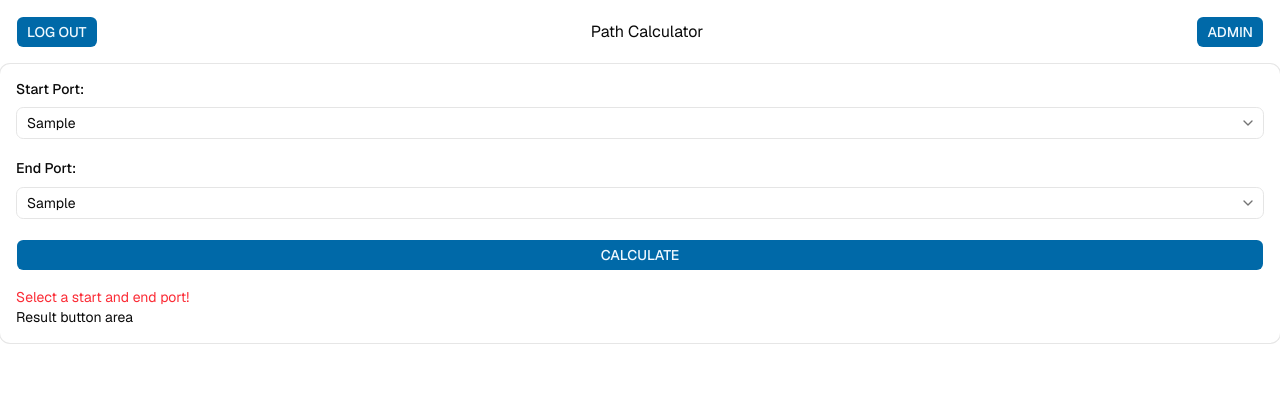
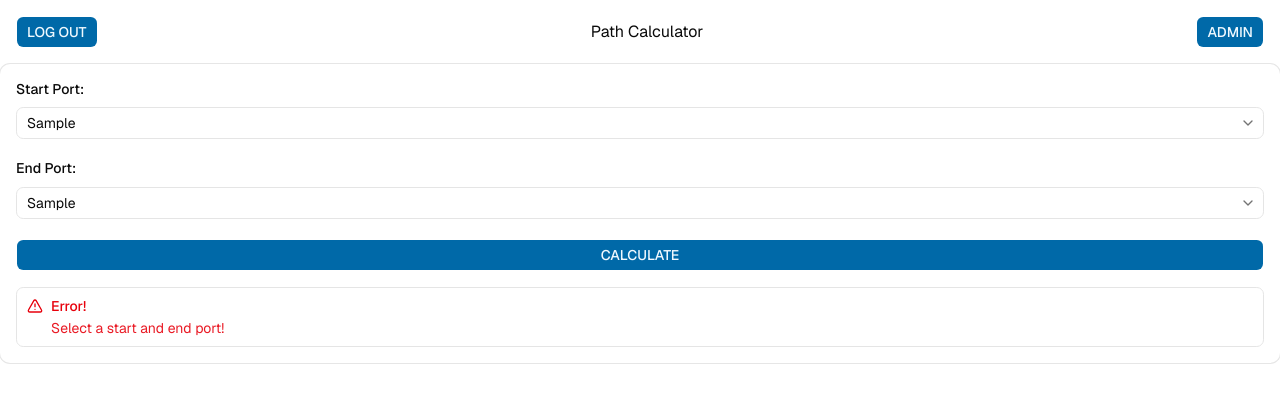
Before and after one commit to Kieran-Mahon/Patch-Calculator, a Next.js app: page /calculator in a window 1280 px wide. Both pictures are taken after typing "Sample", "Sample" into the empty fields and a click on the button "CALCULATE". Shown: the top 402 px of the page. Built offline with nearby package versions, Linux system fonts and the light colour scheme.

Commit message:
Result screen working

```diff
--- a/app/calculator/(search)/page.js
+++ b/app/calculator/(search)/page.js
@@ -3,6 +3,8 @@ import { useState } from "react";
 import SearchView from "./searchview";
 import { useRouter } from 'next/navigation'
 import SearchModel from "./searchmodel";
+import Edge from "@/lib/Edge";
+import Node from "@/lib/Node";
 
 export default function Home() {
   const router = useRouter()
@@ -13,6 +15,8 @@ export default function Home() {
   const [startPort, setStartPort] = useState(null);
   const [endPort, setEndPort] = useState(null);
   const [errorMessage, setErrorMessage] = useState("");
+  const [results, setResults] = useState([]);
+  const [pathFound, setPathFound] = useState(false);
 
   const logout = () => {
     router.push('/');
@@ -20,6 +24,12 @@ export default function Home() {
 
   const openAdmin = () => {
     router.push('/admin');
+  }
+
+  const openResults = () => {
+    //Turn the results into JSON
+    const data = encodeURIComponent(JSON.stringify(PathDisplayCleanUp(results)));
+    router.push('/calculator/result?data=' + data);
   }
 
   const calculateShortestPath = () => {
@@ -38,12 +48,24 @@ export default function Home() {
       return;
     }
 
-    //console.log(Dijkstra(searchModel.getGraph(), startPort, endPort, new Map(), new Map()));
     //Get references via the label
     const start = searchModel.getGraph().getNodes().find(n => n.label === startPort);
     const end = searchModel.getGraph().getNodes().find(n => n.label === endPort);
 
-    console.log(YenKSP(searchModel.getGraph(), start, end, 3));
+    //Find the 3 shortest paths
+    const paths = YenKSP(searchModel.getGraph(), start, end, 3);
+    setResults(paths);
+    console.log(paths);
+
+    //Check if any were found
+    if (paths.length == 0) {
+      //None found
+      setPathFound(false);
+      setErrorMessage("No Path Found!");
+    } else {
+      //Path found
+      setPathFound(true);
+    }
   }
 
 
@@ -52,7 +74,7 @@ export default function Home() {
       return [{
         path: [start],
         distance: 0
-        }];
+      }];
     }
 
     //Find shortest path
@@ -175,7 +197,17 @@ export default function Home() {
       acceptedKeys.add(pathKey(nextPath.path));
     }
 
-    return A;
+    //Add keys to the accepted list
+    let keyedList = [];
+    for (let i = 0; i < A.length; i++) {
+      keyedList[i] = {
+        key: 'Option ' + (i + 1),
+        distance: A[i].distance,
+        path: A[i].path
+      };
+    }
+
+    return keyedList;
   };
 
   //Dijkstra's shortest path algorithm which is used to find the shortest path within the Yen algorithm
@@ -296,6 +328,56 @@ export default function Home() {
     };
   }
 
+  const PathDisplayCleanUp = (options) => {
+    const cleanedOptions = [];
+
+    options.forEach(path => {
+      const currentCleanOption = [];
+
+      //Save the first node to the cleaned list as a dummy node
+      var previousNode = path.path[0];
+      const dummyNode = new Node(previousNode.type, previousNode.label, previousNode.location);
+      currentCleanOption.push(dummyNode);
+
+      //Loop over the next nodes and add them to the list
+      //While there add the edge between it and the last node
+      //Add them as dummy versions to remove any linking between them as this is all display only
+      for (let i = 1; i < path.path.length; i++) {
+        const node = path.path[i];
+
+        //Find the edge
+        var edge = null
+        node.getConnectedEdges().forEach(nodeEdge => {
+          if (nodeEdge.getOppositeNode(node) == previousNode) {
+            edge = nodeEdge;
+          }
+        });
+
+        //Add the edge as a dummy edge, a edge without nodes
+        if (edge != null) { //If statment shouldn't be needed but added in case
+          const dummyEdge = new Edge(edge.type, edge.distance, null, null);
+          currentCleanOption.push(dummyEdge);
+        }
+
+        //Add the node as a dummy node
+        const dummyNode = new Node(node.type, node.label, node.location);
+        currentCleanOption.push(dummyNode);
+
+        //Set the new previous node
+        previousNode = node;
+      }
+
+      //Add the current path to the all paths cleaned list
+      cleanedOptions.push({
+        label: path.key,
+        path: currentCleanOption
+      });
+    });
+
+    //Return the cleaned data
+    return cleanedOptions;
+  }
+
   return (
     <SearchView
       ports={ports}
@@ -307,6 +389,8 @@ export default function Home() {
       logout={logout}
       openAdmin={openAdmin}
       errorMessage={errorMessage}
+      pathFound={pathFound}
+      openResults={openResults}
     />
   )
 }
--- a/app/calculator/(search)/searchview.js
+++ b/app/calculator/(search)/searchview.js
@@ -1,10 +1,12 @@
 "use client"
+import { Alert, AlertDescription, AlertTitle } from "@/components/ui/alert";
 import { Button } from "@/components/ui/button";
 import { Card, CardContent, CardHeader } from "@/components/ui/card";
 import { Combobox, ComboboxContent, ComboboxEmpty, ComboboxInput, ComboboxItem, ComboboxList } from "@/components/ui/combobox";
 import { FieldGroup, Field, FieldLabel } from "@/components/ui/field";
+import { AlertTriangleIcon, MapPin } from "lucide-react";
 
-export default function SearchView({ports, setStartPort, setEndPort, startPort, endPort, calculateShortestPath, logout, openAdmin, errorMessage}) {
+export default function SearchView({ports, setStartPort, setEndPort, startPort, endPort, calculateShortestPath, logout, openAdmin, errorMessage, pathFound, openResults}) {
   return (
     <div>
       <header className="flex items-center justify-between p-4 ">
@@ -55,18 +57,33 @@ export default function SearchView({ports, setStartPort, setEndPort, startPort,
             </Combobox>
             </Field>
             <Field>
-                <Button type="button" onClick={() => {calculateShortestPath()}}>
-                CALCULATE
-                </Button>
+              <Button type="button" onClick={() => {calculateShortestPath()}}>
+              CALCULATE
+              </Button>
             </Field>
           </FieldGroup>
         </CardHeader>
 
         <CardContent>
           {errorMessage != "" &&
-            <p className="text-red-500 text-sm">{errorMessage}</p>
+            <Alert variant="destructive">
+              <AlertTriangleIcon />
+              <AlertTitle>Error!</AlertTitle>
+              <AlertDescription>{errorMessage}</AlertDescription>
+            </Alert>
           }
-          <h1>Result button area</h1>
+          {pathFound == true &&
+            <Alert>
+              <MapPin />
+              <AlertTitle><b>Path Found!</b></AlertTitle>
+              <AlertDescription>
+                <Button type="button" onClick={() => {openResults()}}>
+                  View Options
+                </Button>
+              </AlertDescription>
+            </Alert>
+          }
+
         </CardContent>
       </Card>
     </div>
--- a/app/calculator/result/components/ResultList.js
+++ b/app/calculator/result/components/ResultList.js
@@ -3,12 +3,6 @@ import { Button } from "@/components/ui/button";
 import { Card, CardAction, CardContent, CardHeader, CardTitle } from "@/components/ui/card";
 import { Combobox, ComboboxContent, ComboboxEmpty, ComboboxInput, ComboboxItem, ComboboxList } from "@/components/ui/combobox";
 import { FieldGroup, Field, FieldLabel } from "@/components/ui/field";
-
-const ports = [
-  "Option 1",
-  "Option 2",
-  "Option 3"
-]
 
 export default function ResultList({option}) {
   return (
@@ -18,8 +12,8 @@ export default function ResultList({option}) {
       </CardHeader>
       <CardContent>
         <ul>
-          {option.path.map((port, index) => (
-            <li key={index}>{port}</li>
+          {option.path.map((element, index) => (
+            <li key={index}>{element.type}</li>
           ))}
         </ul>
       </CardContent>
--- a/app/calculator/result/page.js
+++ b/app/calculator/result/page.js
@@ -1,28 +1,27 @@
 "use client"
 import { useState } from "react";
 import ResultView from "./resultview";
-
-const options = [
-  { label: "Option 1", path:
-    [ "port a",
-      "port b",
-      "port c" ]
-  },
-  { label: "Option 2", path:
-    [ "port d",
-      "port b",
-      "port a" ]
-  },
-  { label: "Option 3", path:
-    [ "port a",
-      "port b" ]
-  }
-]
+import { useRouter } from 'next/navigation'
+import { useSearchParams } from 'next/navigation'
 
 export default function Home() {
-  const [selectedOption, setSelectedOption] = useState(options[0]);
+  const router = useRouter()
+
+
+//Pulls the result data from the page click
+  const rawData = useSearchParams().get('data')
+  var parsedData = [];
+  if (rawData) {
+    parsedData = JSON.parse(decodeURIComponent(rawData));
+  }
+
   const [errorMessage, setErrorMessage] = useState("");
+  const [resultData, setResultData] = useState(parsedData);
+  const [selectedOption, setSelectedOption] = useState(parsedData[0]);
 
+
+
+  //Top bar buttons
   const logout = () => {
     router.push('/');
   }
@@ -31,14 +30,18 @@ export default function Home() {
     router.push('/admin');
   }
 
+  const changeSelectedOption = (label) => {
+    setSelectedOption(resultData.find(n => n.label === label));
+  }
+
   return (
     <ResultView
       logout={logout}
       openAdmin={openAdmin}
       errorMessage={errorMessage}
-      options={options}
+      options={resultData}
       selectedOption={selectedOption}
-      setSelectedOption={setSelectedOption}
+      changeSelectedOption={changeSelectedOption}
     />
   );
 }
--- /dev/null
+++ b/components/ui/alert.jsx
@@ -0,0 +1,81 @@
+import * as React from "react"
+import { cva } from "class-variance-authority";
+import { cn } from "cn"
+
+const alertVariants = cva(
+  "group/alert relative grid w-full gap-0.5 rounded-lg border px-2.5 py-2 text-left text-sm has-data-[slot=alert-action]:relative has-data-[slot=alert-action]:pr-18 has-[>svg]:grid-cols-[auto_1fr] has-[>svg]:gap-x-2 *:[svg]:row-span-2 *:[svg]:translate-y-0.5 *:[svg]:text-current *:[svg:not([class*='size-'])]:size-4",
+  {
+    variants: {
+      variant: {
+        default: "bg-card text-card-foreground",
+        destructive:
+          "bg-card text-destructive *:data-[slot=alert-description]:text-destructive/90 *:[svg]:text-current",
+      },
+    },
+    defaultVariants: {
+      variant: "default",
+    },
+  }
+)
+
+function Alert({
+  className,
+  variant,
+  ...props
+}) {
+  return (
+    <div
+      data-slot="alert"
+      role="alert"
+      className={cn(alertVariants({ variant }), className)}
+      {...props}
+    />
+  )
+}
+
+function AlertTitle({
+  className,
+  ...props
+}) {
+  return (
+    <div
+      data-slot="alert-title"
+      className={cn(
+        "font-medium group-has-[>svg]/alert:col-start-2 [&_a]:underline [&_a]:underline-offset-3 [&_a]:hover:text-foreground",
+        className
+      )}
+      {...props}
+    />
+  )
+}
+
+function AlertDescription({
+  className,
+  ...props
+}) {
+  return (
+    <div
+      data-slot="alert-description"
+      className={cn(
+        "text-sm text-balance text-muted-foreground md:text-pretty [&_a]:underline [&_a]:underline-offset-3 [&_a]:hover:text-foreground [&_p:not(:last-child)]:mb-4",
+        className
+      )}
+      {...props}
+    />
+  )
+}
+
+function AlertAction({
+  className,
+  ...props
+}) {
+  return (
+    <div
+      data-slot="alert-action"
+      className={cn("absolute top-2 right-2", className)}
+      {...props}
+    />
+  )
+}
+
+export { Alert, AlertTitle, AlertDescription, AlertAction }
--- a/lib/Edge.js
+++ b/lib/Edge.js
@@ -15,8 +15,13 @@ class Edge {
     this.nodeA = nodeA;
     this.nodeB = nodeB;
 
-    nodeA.connectEdge(this);
-    nodeB.connectEdge(this);
+    if (nodeA != null) {
+      nodeA.connectEdge(this);
+    }
+
+    if (nodeB != null) {
+      nodeB.connectEdge(this);
+    }
   }
 
   getOppositeNode(node) {
```
Also changed, not shown: app/calculator/result/resultview.js (+6 -8 lines).
